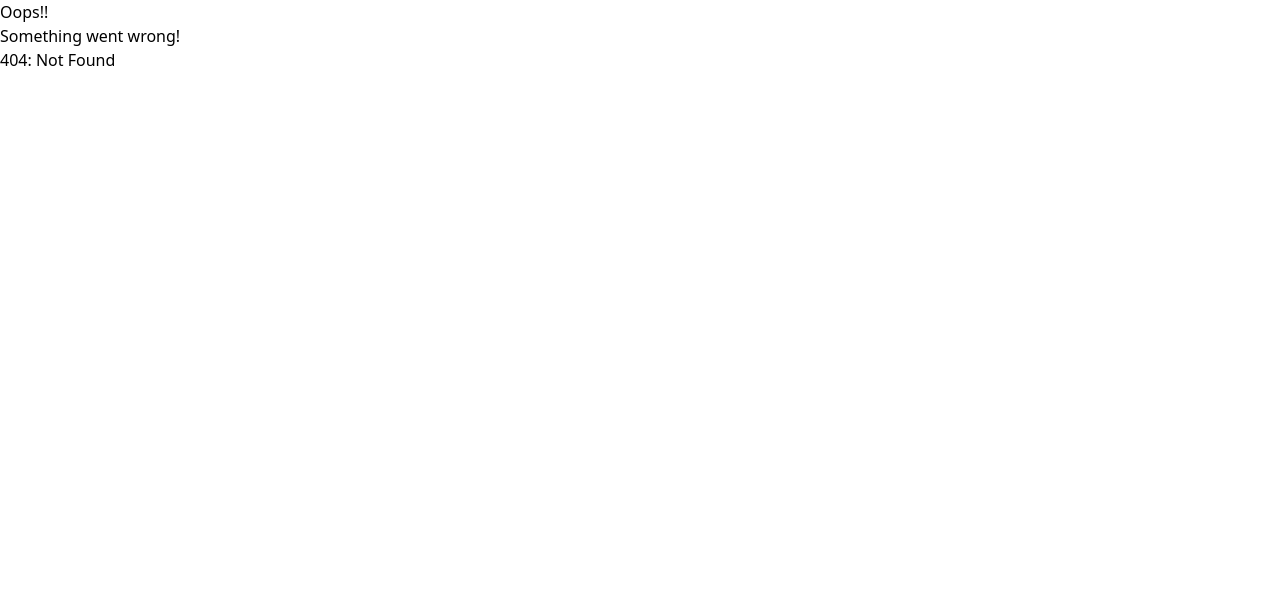
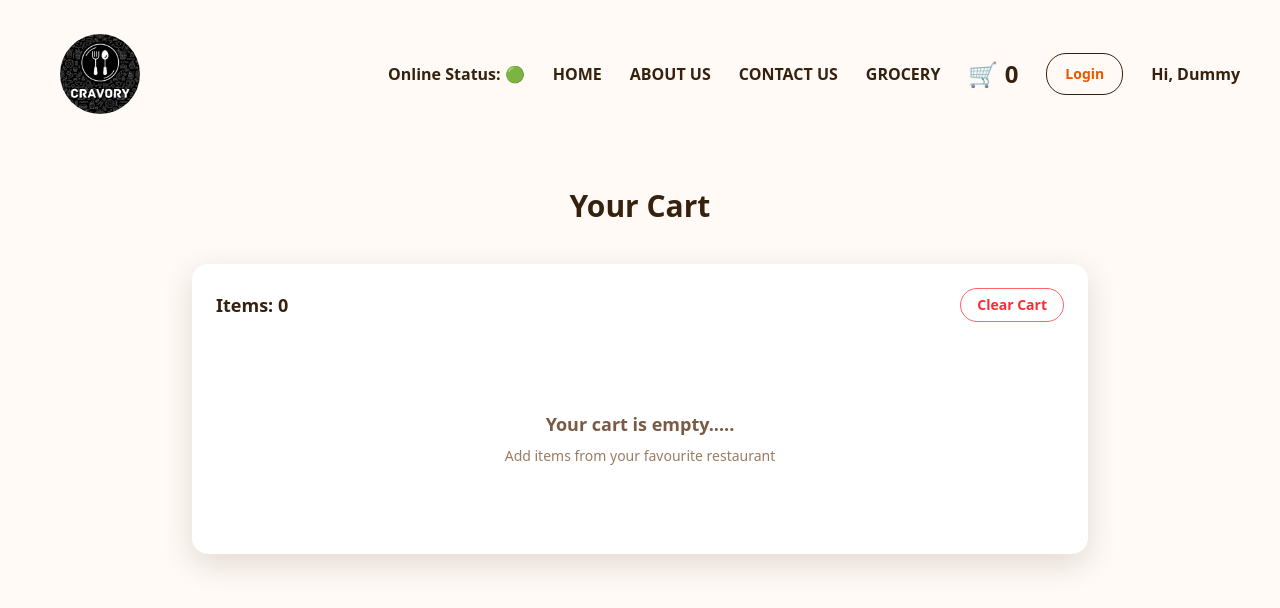
Before and after one commit to iishikaverma/Food_Delivery_App, a React (Vite) app: page /cart in a window 1280 px wide. Before the commit this address had no page. Shown: the top 608 px of the page. Built offline with nearby package versions, Linux system fonts and the light colour scheme.

Commit message:
Update Cart Page

```diff
--- /dev/null
+++ b/src/components/Cart.tsx
@@ -0,0 +1,56 @@
+import { useDispatch, useSelector } from "react-redux";
+import ItemList from "./ItemList";
+import { clearCart } from "../utils/cartSlice";
+
+const Cart = () => {
+    const cartItems = useSelector((store: any) => store.cart.items);
+
+    const dispatch = useDispatch();
+    const handleClearCart = () => {
+        dispatch(clearCart())
+    }
+    return(
+        <div className="min-h-screen bg-[#fffaf6] px-6 py-10">
+            <h1 className="text-3xl font-extrabold text-[#36210f] text-center mb-10">
+                Your Cart
+            </h1>
+
+            <div className="max-w-4xl mx-auto bg-white rounded-2xl
+                            shadow-[0_10px_30px_rgba(54,33,15,0.15)] p-6">
+
+                <div className="flex justify-between items-center mb-6">
+                    <span className="text-lg font-semibold text-[#36210f]">
+                        Items: {cartItems.length}
+                    </span>
+
+                    <button
+                        className="px-4 py-1.5 rounded-full text-sm font-semibold
+                                border border-red-400 text-red-500
+                                hover:bg-red-500 hover:text-white
+                                transition-all"
+                        onClick={handleClearCart}
+                        disabled={cartItems.length === 0}
+                    >
+                        Clear Cart
+                    </button>
+                </div>
+
+                {cartItems.length === 0 ? (
+                <div className="text-center py-16">
+                    <p className="text-lg font-semibold text-[#7a5a44]">
+                        Your cart is empty.....
+                    </p>
+                    <p className="text-sm mt-2 text-[#9b7b63]">
+                        Add items from your favourite restaurant
+                    </p>
+                </div>
+                ) : (
+                /* CART ITEMS */
+                <ItemList items={cartItems} />
+                )}
+            </div>
+        </div>
+    )
+}
+
+export default Cart;
--- a/src/components/Header.tsx
+++ b/src/components/Header.tsx
@@ -20,7 +20,7 @@ const Header = () => {
 
     const {loggedInUser} = useContext(UserContext);
 
-    const cartItems = useSelector((store: any) => store.cart.item ?? [])
+    const cartItems = useSelector((store: any) => store.cart.items)
     console.log(cartItems)
 
     return(
@@ -36,12 +36,24 @@ const Header = () => {
 
             <div className="nav-items">
                 <ul className="flex items-center px-0 py-5 list-none text-xl font-semibold gap-7 mx-0 my-3.5 p-0 text-[#36210f]">
-                    <li className="text-base font-semibold text-[#36210f] relative">Online Status:  {onlineStatus ? "🟢" : "🔴"}</li>
-                    <li className="text-base font-semibold text-[#36210f] cursor-pointer relative transition-colors_0.2_ease hover:text-[#ec5600]"><Link to="/">HOME</Link></li>
-                    <li className="text-base font-semibold text-[#36210f] cursor-pointer relative transition-colors_0.2_ease hover:text-[#ec5600]"><Link to="/about"> ABOUT US </Link></li>
-                    <li className="text-base font-semibold text-[#36210f] cursor-pointer relative transition-colors_0.2_ease hover:text-[#ec5600]"><Link to="/contact">CONTACT US</Link></li>
-                    <li className="text-base font-semibold text-[#36210f] cursor-pointer relative transition-colors_0.2_ease hover:text-[#ec5600]"><Link to="/grocery">GROCERY</Link></li>
-                    <li className="text-2xl cursor-pointer relative transition-colors_0.2_ease">🛒{cartItems.length}</li>
+                    <li className="text-base font-semibold text-[#36210f] relative">
+                        Online Status:  {onlineStatus ? "🟢" : "🔴"}
+                    </li>
+                    <li className="text-base font-semibold text-[#36210f] cursor-pointer relative transition-colors_0.2_ease hover:text-[#ec5600]">
+                        <Link to="/">HOME</Link>
+                    </li>
+                    <li className="text-base font-semibold text-[#36210f] cursor-pointer relative transition-colors_0.2_ease hover:text-[#ec5600]">
+                        <Link to="/about"> ABOUT US </Link>
+                    </li>
+                    <li className="text-base font-semibold text-[#36210f] cursor-pointer relative transition-colors_0.2_ease hover:text-[#ec5600]">
+                        <Link to="/contact">CONTACT US</Link>
+                    </li>
+                    <li className="text-base font-semibold text-[#36210f] cursor-pointer relative transition-colors_0.2_ease hover:text-[#ec5600]">
+                        <Link to="/grocery">GROCERY</Link>
+                    </li>
+                    <li className="text-2xl cursor-pointer relative transition-colors_0.2_ease">
+                        <Link to="/cart">🛒 {cartItems.length}</Link>
+                    </li>
                     <button
                     className="px-4.5 py-2.5 font-semibold border border-[#36210f] cursor-pointer rounded-[20px] bg-transparent text-[#ec5600] text-[14px] transition-all duration-250 ease-in-out
                                 hover:bg-[#36210f] hover:text-white hover:shadow-[0_6px_16px_rgba(212,112,45,0.35)] hover:-translate-y-0.5 active:translate-y-0
--- a/src/components/ItemList.tsx
+++ b/src/components/ItemList.tsx
@@ -1,7 +1,15 @@
+import { useDispatch } from "react-redux";
 import { CDN_URL } from "../utils/constants";
 import { ItemListProps } from "../utils/types";
+import { addItem } from "../utils/cartSlice";
 
 const ItemList = ({items}:ItemListProps) => {
+
+    const dispatch = useDispatch();
+    const handleAddItem = (items:string) => {
+        dispatch(addItem(items))
+    }
+
     return (
         <div className="space-y-4">
             {items.map((item:any) => (
@@ -32,7 +40,8 @@ const ItemList = ({items}:ItemListProps) => {
                         </span>
                         <button className=" mt-4 items-center border border-[#ec5600] px-4 py-1 text-xs font-semibold
                             rounded-full text-[#ec5600] bg-white cursor-pointer
-                            hover:bg-[#ec5600] hover:text-white active:scale-95 transition-all duration-150">
+                            hover:bg-[#ec5600] hover:text-white active:scale-95 transition-all duration-150"
+                            onClick={() => handleAddItem(item)}>
                             Add
                         </button>
                     </div>
--- a/src/utils/cartSlice.tsx
+++ b/src/utils/cartSlice.tsx
@@ -16,7 +16,7 @@ const cartSlice = createSlice({
       state.items.pop();
     },
     clearCart: (state) => {
-      state.items.length = 0;
+      return { items: [] };
     },
   },
 });
--- a/src/utils/types.tsx
+++ b/src/utils/types.tsx
@@ -40,7 +40,7 @@ export interface MenuCategoryProps {
   setShowIndex: React.Dispatch<React.SetStateAction<number | null>>;
 }
 
-export interface MenuCategoryData {
+interface MenuCategoryData {
   title?: string;
   itemCards?: any[];
 }
```
Also changed, not shown: src/App.tsx (+8 -1 lines).
